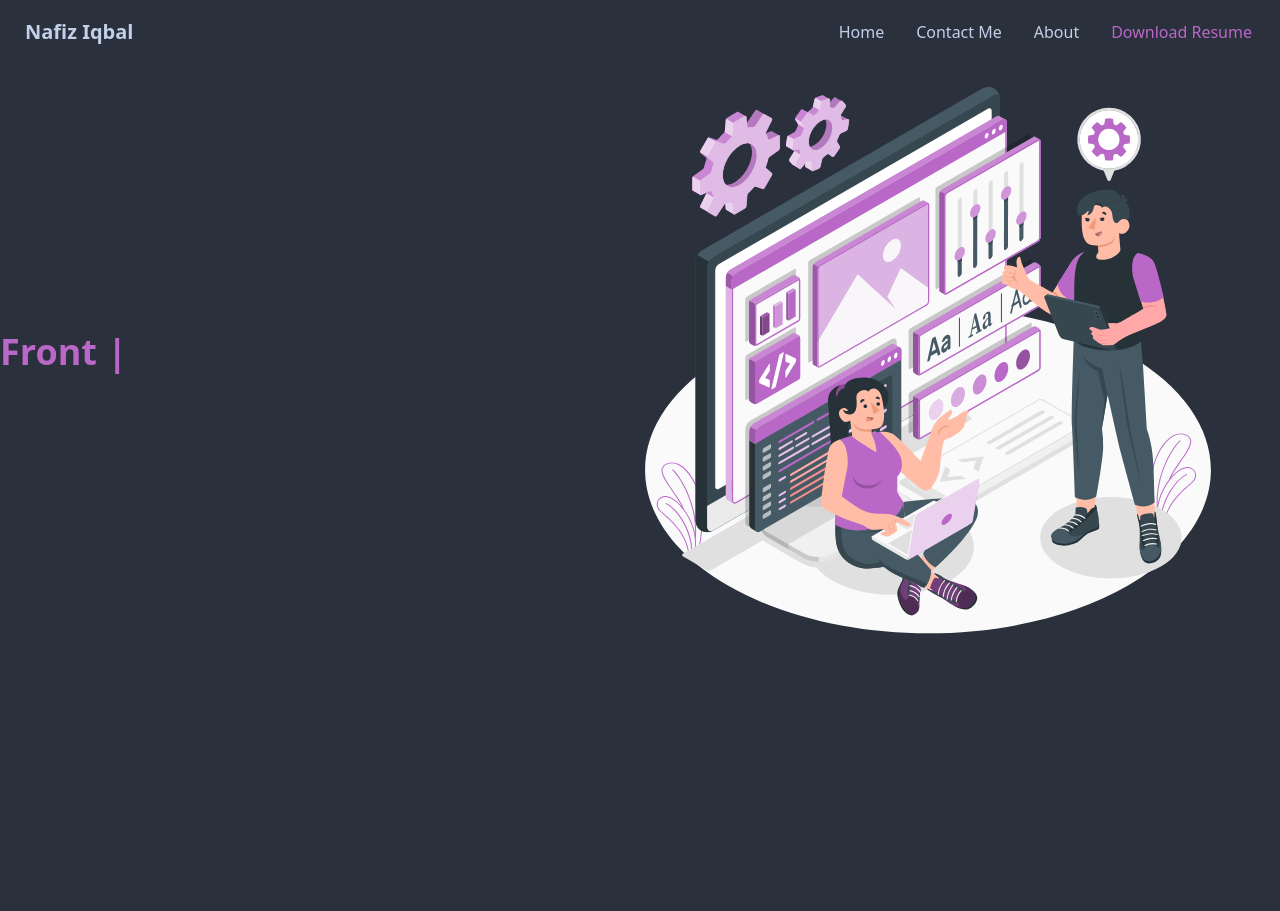
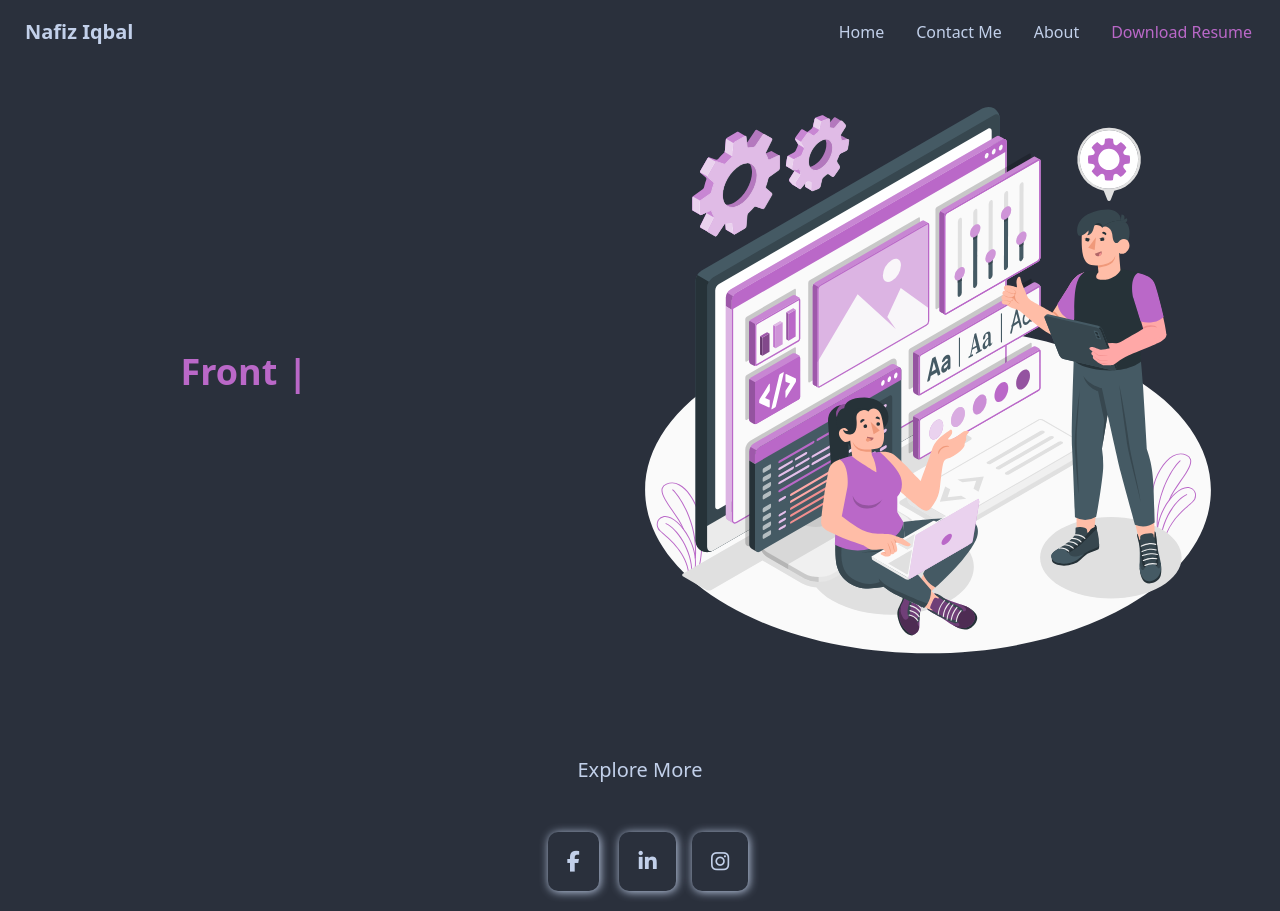
Before and after one commit to naffiziqbal/full-stack-portfolio, a React (Vite) app: page / in a window 1280 px wide. Before the commit the page ends 800 px from the top, so only its background shows below. Built offline with nearby package versions, Linux system fonts and the light colour scheme.

Commit message:
banner Secion Social media Icon

```diff
--- a/index.html
+++ b/index.html
@@ -1,13 +1,17 @@
 <!DOCTYPE html>
 <html lang="en">
+
 <head>
   <meta charset="UTF-8" />
   <link rel="icon" type="image/svg+xml" href="/vite.svg" />
   <meta name="viewport" content="width=device-width, initial-scale=1.0" />
   <title>Vite + React</title>
 </head>
+
 <body>
   <div id="root"></div>
   <script type="module" src="/src/main.jsx"></script>
+  <script src="https://kit.fontawesome.com/38dd300221.js" crossorigin="anonymous"></script>
 </body>
+
 </html>
--- a/src/Components/Pages/Home/Sections/Banner.css
+++ b/src/Components/Pages/Home/Sections/Banner.css
@@ -0,0 +1,23 @@
+.social_icons {
+  border: none;
+  padding: 1.2rem;
+  margin-left: 1rem;
+  border-radius: 10px;
+  box-shadow: 1px 1px 10px;
+  -webkit-border-radius: 10px;
+  -moz-border-radius: 10px;
+  -ms-border-radius: 10px;
+  -o-border-radius: 10px;
+}
+.fa-brands {
+  font-size: 1.3rem;
+}
+.fa-brands:hover {
+    transition: 1.3s ease;
+    border: none;
+    box-shadow: 1px 1px 20px 3px #BA68C8;
+    -webkit-transition: 1.3s ease;
+    -moz-transition: 1.3s ease;
+    -ms-transition: 1.3s ease;
+    -o-transition: 1.3s ease;
+}
--- a/src/Components/Pages/Home/Sections/Banners.jsx
+++ b/src/Components/Pages/Home/Sections/Banners.jsx
@@ -1,13 +1,16 @@
+import facebook from "../../../../assest/facebook_btgvz5ljh0so.svg";
 import React from "react";
 import Typewriter from "typewriter-effect";
 import bannerImg from "../../../../assest/bannerImg.svg";
+import "./Banner.css";
 
 const Banners = () => {
   return (
-    <div className="container mx-auto">
+    <div className="container mx-auto p-5 sm:text-center">
       <div className="grid grid-cols-1 md:grid-cols-2 lg:grid-cols-2 justify-center items-center">
+        <div>
           <div
-          className="text-4xl font-bold max-w-md"
+            className="text-4xl font-bold max-w-md relative"
             style={{ color: "#BA68C8" }}
           >
             <Typewriter
@@ -18,9 +21,25 @@ const Banners = () => {
               }}
             />
           </div>
+        </div>
         <div className="">
           <img className="max-w-xl" src={bannerImg} alt="" />
         </div>
+      </div>
+      <div className="social_section pt-24">
+        <p className="font-thin text-xl mb-12">Explore More</p>
+        <a target={"_blank"} href="https://www.facebook.com/naffiiziiqbal">
+          <i className="social_icons fa-brands fa-facebook-f"></i>
+        </a>
+
+        <a target={"_blank"} href="https://linkedin.com/in/naffiziqbal">
+          {" "}
+          <i className="social_icons fa-brands fa-linkedin-in"></i>
+        </a>
+
+        <a href="https://instagram.com/naffiziqbal" target={"_blank"}>
+          <i className="social_icons fa-brands fa-instagram"></i>
+        </a>
       </div>
     </div>
   );
```
Also changed, not shown: src/assest/facebook_btgvz5ljh0so.svg (added). Lines whose indentation alone changed are shown as unchanged.
